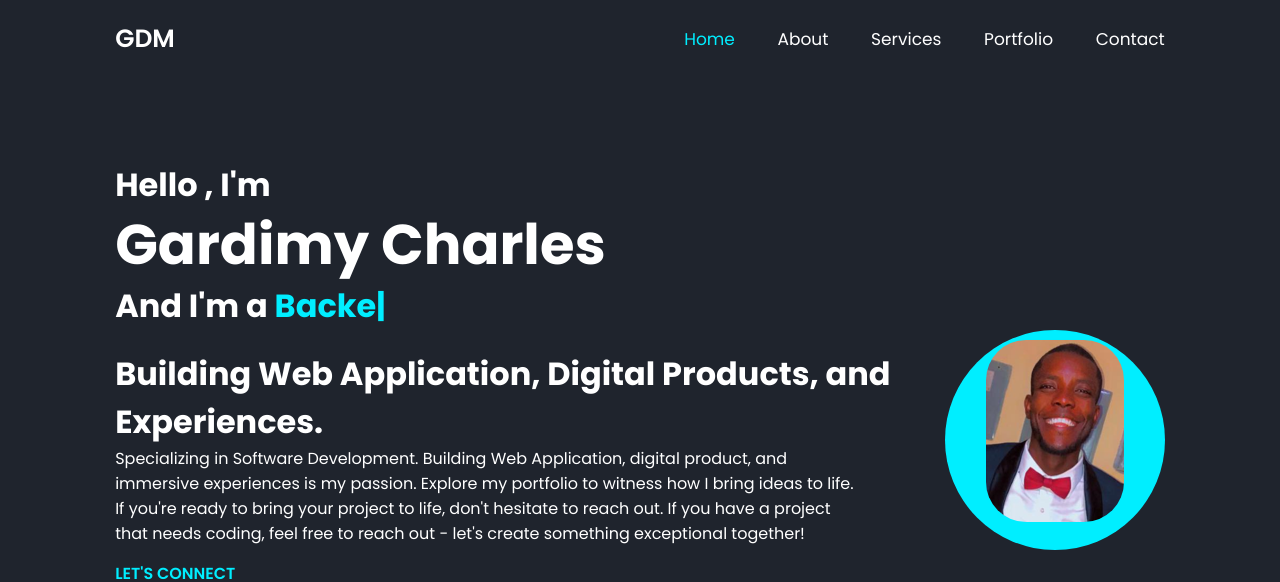
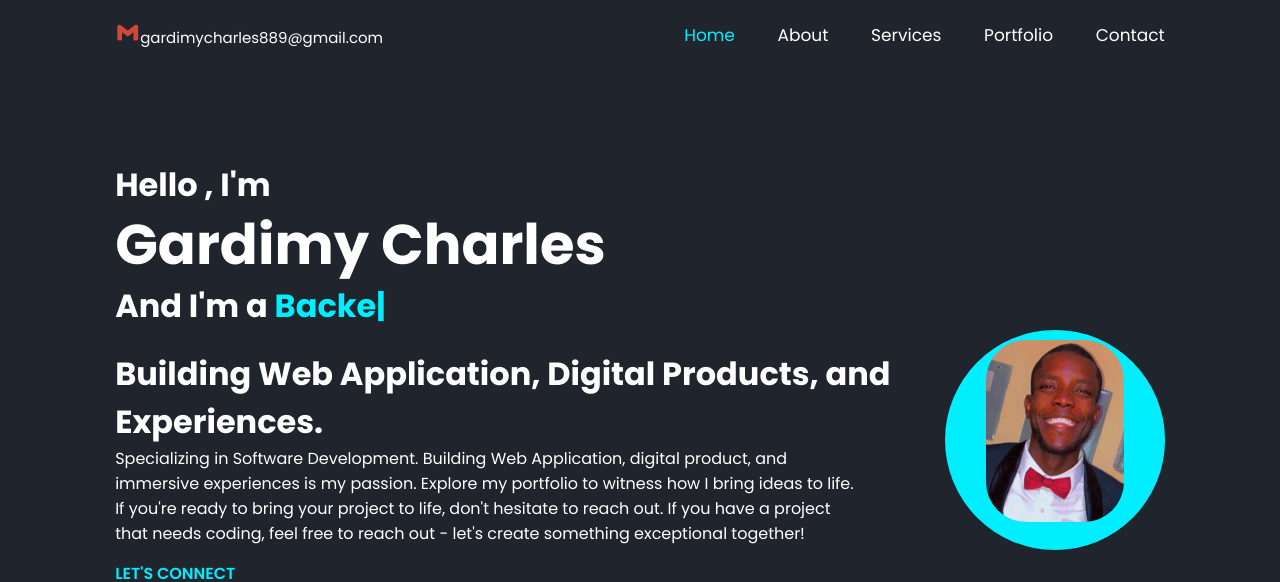
Before and after one commit to Gardimy/My_portfolio, a website: page index.html in a window 1280 px wide. Shown: the top 582 px of the page. Drawn offline with nearby package versions, Linux system fonts and the light colour scheme.

Commit message:
Update index.html and style.css file

```diff
--- a/index.html
+++ b/index.html
@@ -11,7 +11,7 @@
 </head>
 <body>
 	<header class="header">
-        <a href="#" class="logo">GDM</a>
+        <a href="#" class="logo"><i class='bx bxl-gmail'></i>gardimycharles889@gmail.com</a>
 		<i class='bx bx-menu' id="menu-icon"></i>
       <nav class="navbar">
           <a href="#home" class="active">Home</a>
--- a/style.css
+++ b/style.css
@@ -50,10 +50,15 @@ section {
 }
 
 .logo {
-  font-size: 2.5rem;
-  font-weight: 600;
+  font-size: 1.5rem;
+  font-weight: 400;
   color: var(--text-color);
   cursor: default;
+}
+
+.bxl-gmail {
+  color: #d14836;
+  font-size: 2.5rem;
 }
 
 .navbar a {
```
